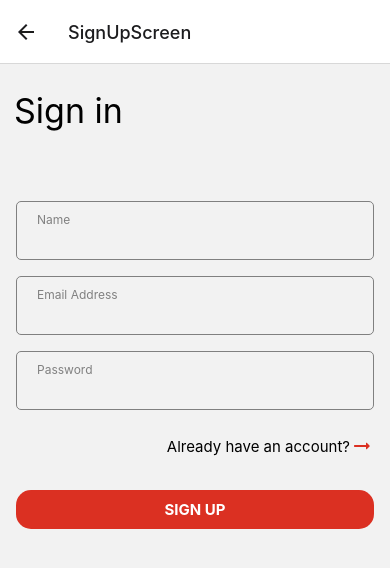
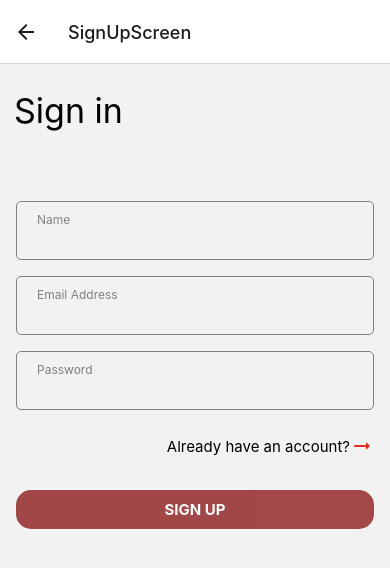
Before and after one commit to LuizNeto31951/projeto-compass_sales-luiz-carlos-rodrigues-alves-neto-urubu-do-git, a React Native app in the folder compass_sales/: screen /SignUpScreen in a window 390 px wide. Shown: the top 568 px of the page. Built offline with nearby package versions, Linux system fonts and the light colour scheme.

Commit message:
feat: finished validation

```diff
--- a/compass_sales/src/components/Authentication/AuthenticationForm.tsx
+++ b/compass_sales/src/components/Authentication/AuthenticationForm.tsx
@@ -1,6 +1,7 @@
-import React from 'react';
+// AuthenticationForm.tsx
+
+import React, {useEffect} from 'react';
 import {StyleSheet, View} from 'react-native';
-
 import RedButton from '../ui/RedButton';
 import Input from './Input';
 import TextButton from '../ui/TextButton';
@@ -17,6 +18,7 @@ interface AuthenticationFormProps {
     email: string;
     password: string;
   }) => void;
+  accountIsValid: boolean; // Receive accountIsValid as a prop
 }
 
 const AuthenticationForm: React.FC<AuthenticationFormProps> = ({
@@ -24,29 +26,37 @@ const AuthenticationForm: React.FC<AuthenticationFormProps> = ({
   forgotPass,
   isValidated,
   onSubmit,
+  accountIsValid, // Receive accountIsValid as a prop
 }) => {
-  interface isValid {
-    name: boolean;
-    email: boolean;
-    password: boolean;
-  }
-
-  const [isValid, setIsValid] = React.useState<isValid>({
+  const [showAfter, setShowAfter] = React.useState(false);
+  const [enteredName, setEnteredName] = React.useState<string>('');
+  const [enteredEmail, setEnteredEmail] = React.useState<string>('');
+  const [enteredPassword, setEnteredPassword] = React.useState<string>('');
+  const [isValid, setIsValid] = React.useState({
     name: false,
     email: false,
     password: false,
   });
-
-  const [showAfter, setShowAfter] = React.useState(false);
-  const [enteredName, setEnteredName] = React.useState<string>('');
-  const [enteredEmail, setEnteredEmail] = React.useState<string>('');
-  const [enteredPassword, setEnteredPassword] = React.useState<string>('');
 
   const ctx = React.useContext(AuthContext);
 
   const navigation = useNavigation();
 
   const updateInputValueHandler = (inputType: string, enteredValue: string) => {
+    switch (inputType) {
+      case 'name':
+        setEnteredName(enteredValue);
+        break;
+      case 'email':
+        setEnteredEmail(enteredValue);
+        break;
+      case 'password':
+        setEnteredPassword(enteredValue);
+        break;
+    }
+  };
+
+  useEffect(() => {
     const name = enteredName.trim();
     const email = enteredEmail.trim();
     const password = enteredPassword.trim();
@@ -61,32 +71,25 @@ const AuthenticationForm: React.FC<AuthenticationFormProps> = ({
     const emailIsValid = emailPattern.test(email);
     const passwordIsValid = password.length > 6;
 
+    setIsValid({
+      name: nameIsValid,
+      email: emailIsValid,
+      password: passwordIsValid,
+    });
+
     if (forgotPass) {
-      setIsValid({
-        name: true,
-        email: emailIsValid,
-        password: true,
-      });
+      isValidated(true);
     } else {
-      setIsValid({
-        name: nameIsValid,
-        email: emailIsValid,
-        password: passwordIsValid,
-      });
+      isValidated(nameIsValid && emailIsValid && passwordIsValid);
     }
-
-    switch (inputType) {
-      case 'name':
-        setEnteredName(enteredValue);
-        break;
-      case 'email':
-        setEnteredEmail(enteredValue);
-        break;
-      case 'password':
-        setEnteredPassword(enteredValue);
-        break;
-    }
-  };
+  }, [
+    enteredName,
+    enteredEmail,
+    enteredPassword,
+    forgotPass,
+    isLogging,
+    isValidated,
+  ]);
 
   const submitHandler = () => {
     onSubmit({
@@ -94,12 +97,6 @@ const AuthenticationForm: React.FC<AuthenticationFormProps> = ({
       email: enteredEmail,
       password: enteredPassword,
     });
-    const allTruthy = Object.values(isValid).every(Boolean);
-    if (allTruthy) {
-      isValidated(true);
-    } else {
-      isValidated(false);
-    }
     setShowAfter(true);
   };
 
@@ -162,7 +159,6 @@ const AuthenticationForm: React.FC<AuthenticationFormProps> = ({
             viewStyle={isValid.password ? undefined : styles.containerInvalid}
           />
         )}
-
         <View style={styles.buttons}>
           {!forgotPass ? (
             isLogging ? (
@@ -184,7 +180,10 @@ const AuthenticationForm: React.FC<AuthenticationFormProps> = ({
             )
           ) : null}
           {!forgotPass ? (
-            <RedButton onPress={submitHandler}>
+            <RedButton
+              onPress={submitHandler}
+              disabled={!accountIsValid} // Disable the button when account is not valid
+            >
               {isLogging ? 'Log In' : 'Sign Up'}
             </RedButton>
           ) : (
@@ -195,8 +194,6 @@ const AuthenticationForm: React.FC<AuthenticationFormProps> = ({
     </View>
   );
 };
-
-export default AuthenticationForm;
 
 const styles = StyleSheet.create({
   form: {
@@ -222,3 +219,5 @@ const styles = StyleSheet.create({
     borderColor: Colors.errorInput,
   },
 });
+
+export default AuthenticationForm;
--- a/compass_sales/src/components/Authentication/AuthenticationHandler.tsx
+++ b/compass_sales/src/components/Authentication/AuthenticationHandler.tsx
@@ -1,10 +1,11 @@
-import React from 'react';
-import {Alert, StyleSheet, View} from 'react-native';
+// AuthenticationHandler.tsx
 
+import React, { useEffect } from 'react';
+import { Alert, StyleSheet, View } from 'react-native';
 import AuthenticationForm from './AuthenticationForm';
 import RedButton from '../ui/RedButton';
-import {Title} from '../ui/Title';
-import {useNavigation} from '@react-navigation/native';
+import { Title } from '../ui/Title';
+import { useNavigation } from '@react-navigation/native';
 
 interface AuthenticationHandlerProps {
   isLogging?: boolean;
@@ -28,6 +29,15 @@ function AuthenticationHandler({
     setAccountIsValid(validation);
   };
 
+  useEffect(() => {
+    // Update accountIsValid when forgotPass or isLogging changes
+    if (forgotPass || isLogging) {
+      setAccountIsValid(true);
+    } else {
+      setAccountIsValid(false);
+    }
+  }, [forgotPass, isLogging]);
+
   const switchAuthModeHandler = () => {
     if (isLogging) {
       navigation.navigate('SignUpScreen' as never);
@@ -41,9 +51,11 @@ function AuthenticationHandler({
     email: string;
     password: string;
   }) => {
-    let {name, email, password} = credentials;
+    let { name, email, password } = credentials;
     if (accountIsValid) {
-      Authenticate({name, email, password});
+      Authenticate({ name, email, password });
+    } else {
+      Alert.alert('Validation Error', 'Please fill in all required fields.');
     }
   };
 
@@ -57,10 +69,13 @@ function AuthenticationHandler({
         forgotPass={forgotPass ? true : false}
         onSubmit={submitHandler}
         isValidated={recieveValidation}
+        accountIsValid={accountIsValid}
       />
       <View style={styles.buttons}>
         {isLogging && (
-          <RedButton onPress={switchAuthModeHandler}>
+          <RedButton
+            onPress={switchAuthModeHandler}
+          >
             Create a new user
           </RedButton>
         )}
--- a/compass_sales/src/components/UI/RedButton.tsx
+++ b/compass_sales/src/components/UI/RedButton.tsx
@@ -1,17 +1,18 @@
 import React from 'react';
-import {TouchableOpacity, StyleSheet, Text, View} from 'react-native';
+import { TouchableOpacity, StyleSheet, Text, View } from 'react-native';
 
-import {Colors} from '../../constants/styles';
+import { Colors } from '../../constants/styles';
 
 interface RedButtonProps {
   onPress: () => void;
   children: React.ReactNode;
+  disabled?: boolean; // Add a disabled prop
 }
 
-const RedButton: React.FC<RedButtonProps> = props => {
+const RedButton: React.FC<RedButtonProps> = (props) => {
   return (
-    <TouchableOpacity onPress={props.onPress}>
-      <View style={styles.button}>
+    <TouchableOpacity onPress={props.onPress} disabled={props.disabled}>
+      <View style={[styles.button, props.disabled && styles.disabledButton]}>
         <Text style={styles.buttonText}>{props.children}</Text>
       </View>
     </TouchableOpacity>
@@ -36,4 +37,8 @@ const styles = StyleSheet.create({
     textTransform: 'uppercase',
     fontWeight: 'bold',
   },
+  disabledButton: {
+    backgroundColor: Colors.disabledButtonRed, // Define a style for disabled button
+    opacity: 0.7, // Adjust opacity for disabled button
+  },
 });
--- a/compass_sales/src/constants/styles.tsx
+++ b/compass_sales/src/constants/styles.tsx
@@ -1,5 +1,6 @@
 export const Colors = {
       buttonRed: "#DB3022",
+      disabledButtonRed: "#800000",
       errorLabel: "#F01F0E",
       errorInput: "#ff5353"
   };
--- a/compass_sales/src/screens/ForgotPassword.tsx
+++ b/compass_sales/src/screens/ForgotPassword.tsx
@@ -8,8 +8,10 @@ function ForgotPassword(): JSX.Element {
     email: string;
   }
   function forgotHandler({email}: forgotProps) {
+    console.log(email);
     try {
       resetPassword(email)
+      Alert.alert("Email sent succesfully", "Check your email for changing your password!")
     } catch (error) {
       Alert.alert("Failed to send email", "Check credentials!")
     }
```
